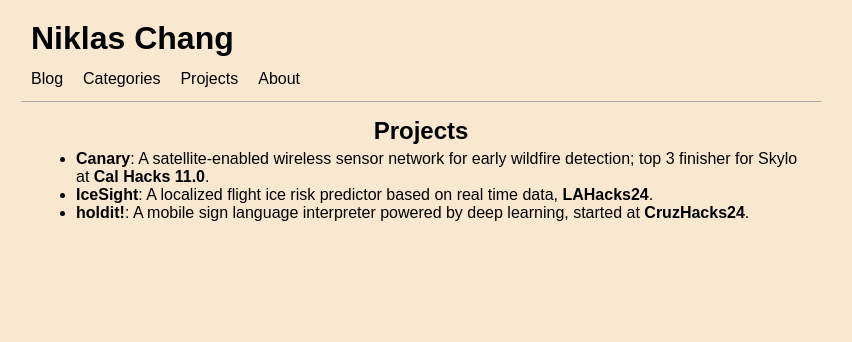
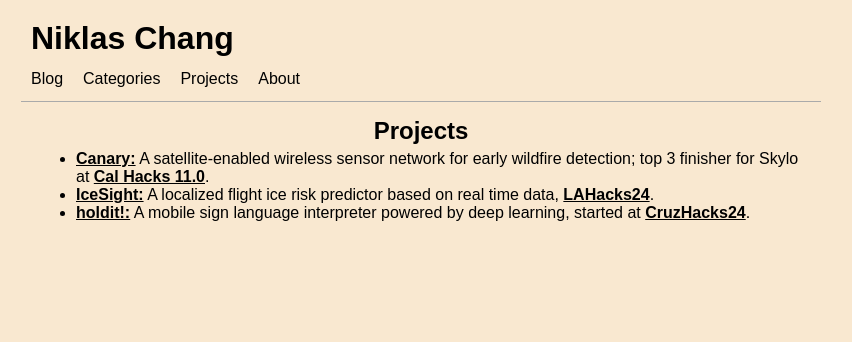
Before and after one commit to Niklichang/niklichang.github.io, a Jekyll site: the page built from pages/projects.md, in a window 1280 px wide. Shown: the top 342 px of the page, without its empty margins (219-1071 px from the left). Built offline with Jekyll 4.4.1, drawn with Linux system fonts in a browser that asks for light colours; some web fonts are replaced.

```diff
--- a/pages/projects.md
+++ b/pages/projects.md
@@ -3,7 +3,6 @@ layout: page
 title: Projects
 permalink: /projects/
 ---
-
-- [**Canary**](https://github.com/tsai-henry/canary): A satellite-enabled wireless sensor network for early wildfire detection; top 3 finisher for Skylo at [**Cal Hacks 11.0**](https://devpost.com/software/canary-lrg3ep).
-- [**IceSight**](https://github.com/Ben8176/ice-sight/tree/niklas): A localized flight ice risk predictor based on real time data, [**LAHacks24**](https://devpost.com/software/icesight).
-- [**holdit!**](https://github.com/holdit-labs): A mobile sign language interpreter powered by deep learning, started at [**CruzHacks24**](https://devpost.com/software/holdit-1b2d9n).
+- <a href="https://github.com/tsai-henry/canary" style="text-decoration: underline; font-weight: bold;">Canary:</a> A satellite-enabled wireless sensor network for early wildfire detection; top 3 finisher for Skylo at <a href="https://devpost.com/software/canary-lrg3ep" style="text-decoration: underline; font-weight: bold;">Cal Hacks 11.0</a>.
+- <a href="https://github.com/Ben8176/ice-sight/tree/niklas" style="text-decoration: underline; font-weight: bold;">IceSight:</a> A localized flight ice risk predictor based on real time data, <a href="https://devpost.com/software/icesight" style="text-decoration: underline; font-weight: bold;">LAHacks24</a>.
+- <a href="https://github.com/holdit-labs" style="text-decoration: underline; font-weight: bold;">holdit!:</a> A mobile sign language interpreter powered by deep learning, started at <a href="https://devpost.com/software/holdit-1b2d9n" style="text-decoration: underline; font-weight: bold;">CruzHacks24</a>.
```
Also changed, not shown: pages/about.md (+4 -1 lines), 1 other file.
